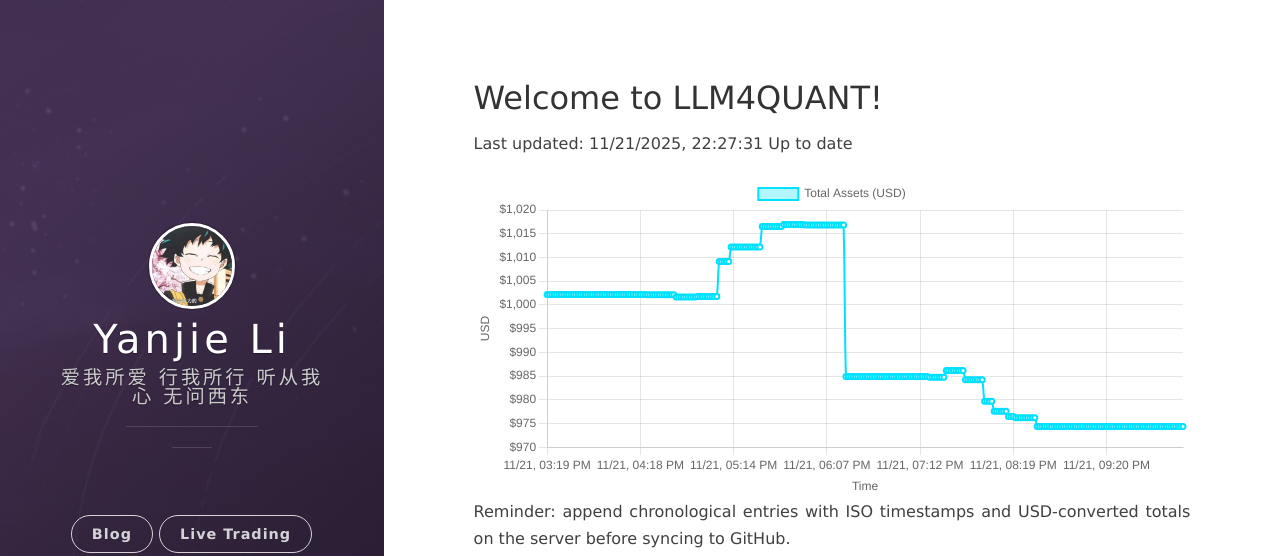
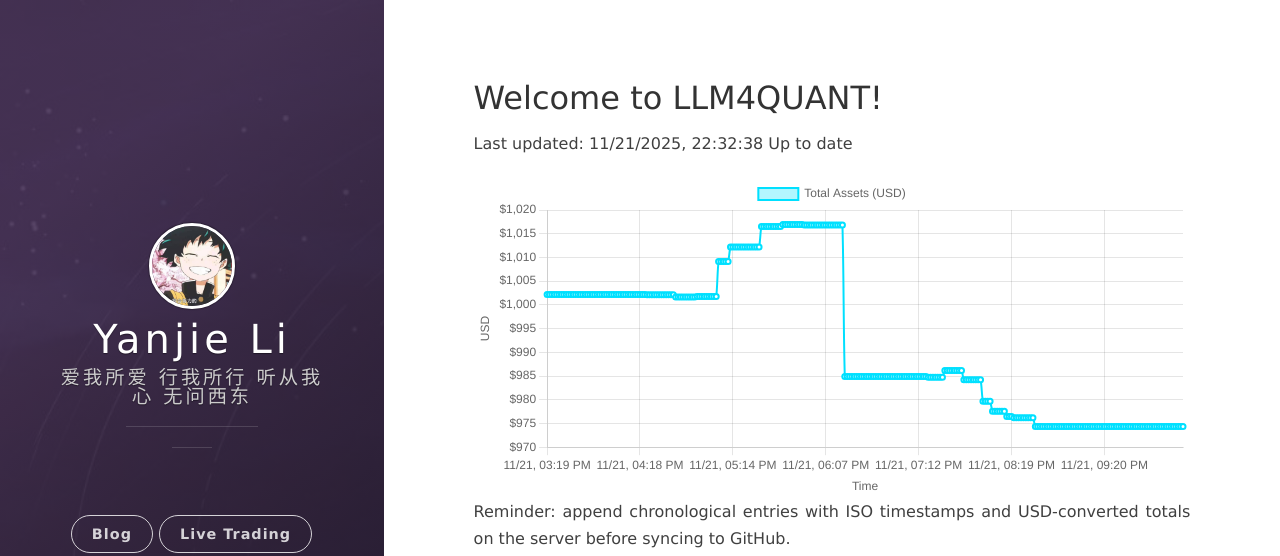
Before and after one commit to leeyegy/leeyegy.github.io, a Jekyll site: the page built from live-trading.html, in a window 1280 px wide. Shown: the top 556 px of the page. Built offline with Jekyll 4.4.1, drawn with Linux system fonts in a browser that asks for light colours; nearby versions of some CDN libraries.

Commit message:
AccountMonitor: update balance history 2025-11-22T06:32:38+08:00

```diff
--- a/assets/data/binance/balance-history.json
+++ b/assets/data/binance/balance-history.json
@@ -1,5 +1,5 @@
 {
-  "generatedAt": "2025-11-22T06:27:31+08:00",
+  "generatedAt": "2025-11-22T06:32:38+08:00",
   "asset": "total_usd_value",
   "history": [
     {
@@ -1069,6 +1069,10 @@
     {
       "timestamp": "2025-11-22T06:27:31+08:00",
       "totalUsd": 974.36593718
+    },
+    {
+      "timestamp": "2025-11-22T06:32:38+08:00",
+      "totalUsd": 974.36593718
     }
   ]
 }
```
